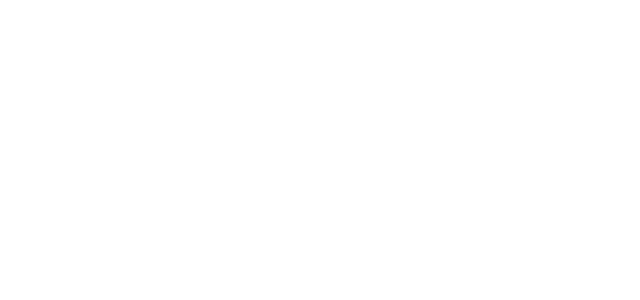
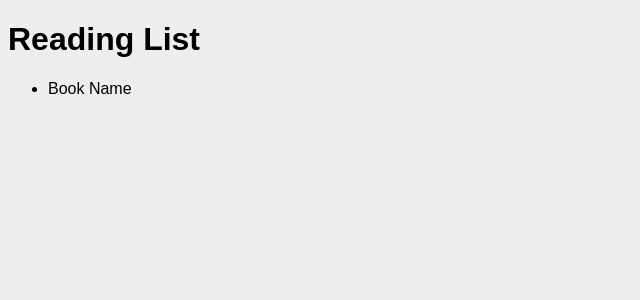
Before and after one commit to chrismcglynn/graphQL-app, a React (Create React App) app in the folder client/: page / in a window 1280 px wide. Shown: the top 300 px of the page, without its empty margins (0-640 px from the left). Built offline with nearby package versions, Linux system fonts and the light colour scheme.

Commit message:
create BookList component

```diff
--- a/client/src/App.js
+++ b/client/src/App.js
@@ -1,10 +1,12 @@
 import React, { Component } from 'react';
+import BookList from './Components/BookList';
 
 class App extends Component {
   render() {
     return (
-      <div className="App">
-
+      <div className="main">
+        <h1>Reading List</h1>
+        <BookList />
       </div>
     );
   }
--- /dev/null
+++ b/client/src/Components/BookList.jsx
@@ -0,0 +1,15 @@
+import React, { Component } from 'react';
+
+class BookList extends Component {
+  render() {
+    return (
+      <div>
+        <ul id='book-list'>
+          <li>Book Name</li>
+        </ul>
+      </div>
+    )
+  }
+}
+
+export default BookList
--- a/client/src/index.css
+++ b/client/src/index.css
@@ -1,14 +1,4 @@
 body {
-  margin: 0;
-  padding: 0;
-  font-family: -apple-system, BlinkMacSystemFont, "Segoe UI", "Roboto", "Oxygen",
-    "Ubuntu", "Cantarell", "Fira Sans", "Droid Sans", "Helvetica Neue",
-    sans-serif;
-  -webkit-font-smoothing: antialiased;
-  -moz-osx-font-smoothing: grayscale;
+  background: #eee;
+  font-family: 'Arial';
 }
-
-code {
-  font-family: source-code-pro, Menlo, Monaco, Consolas, "Courier New",
-    monospace;
-}
```
